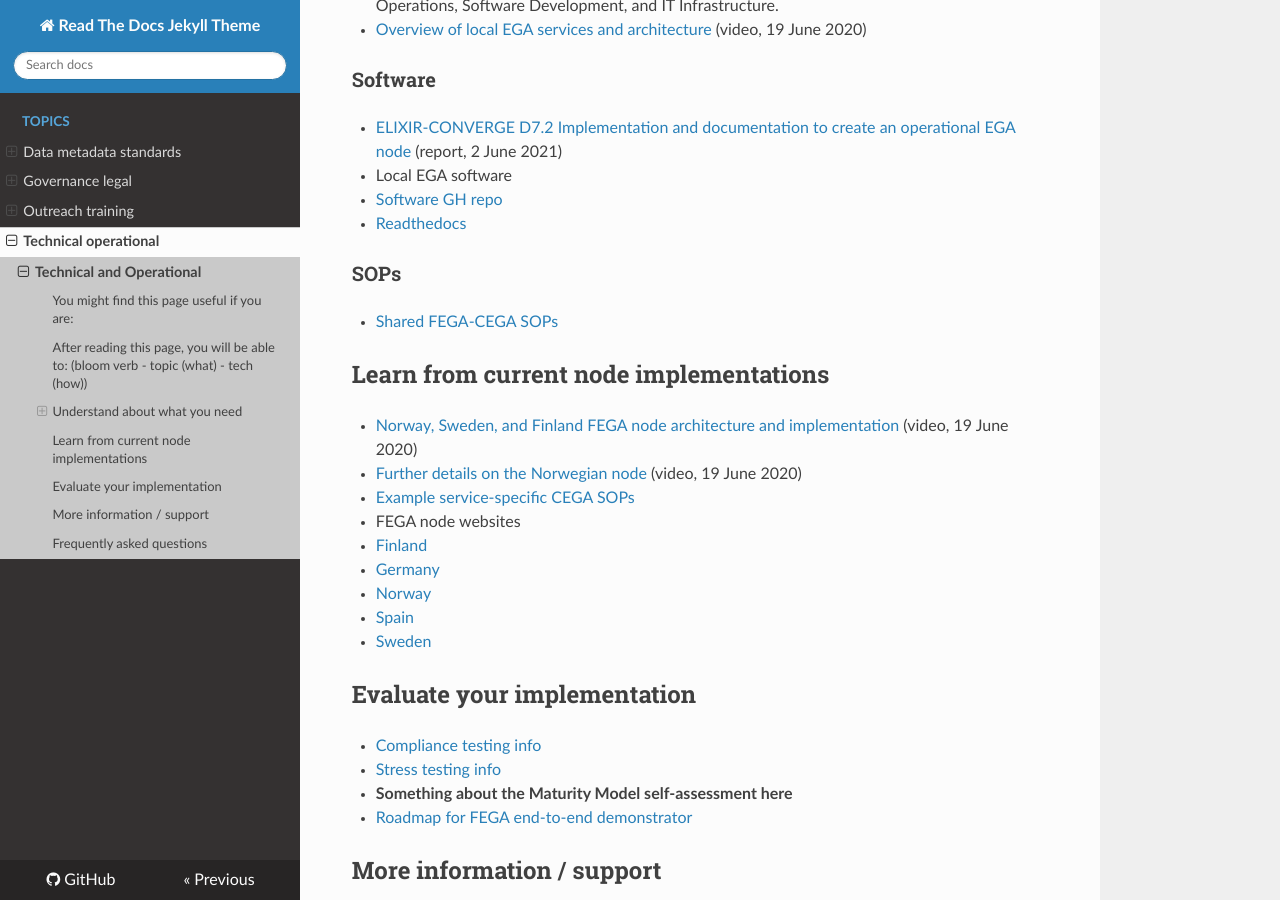
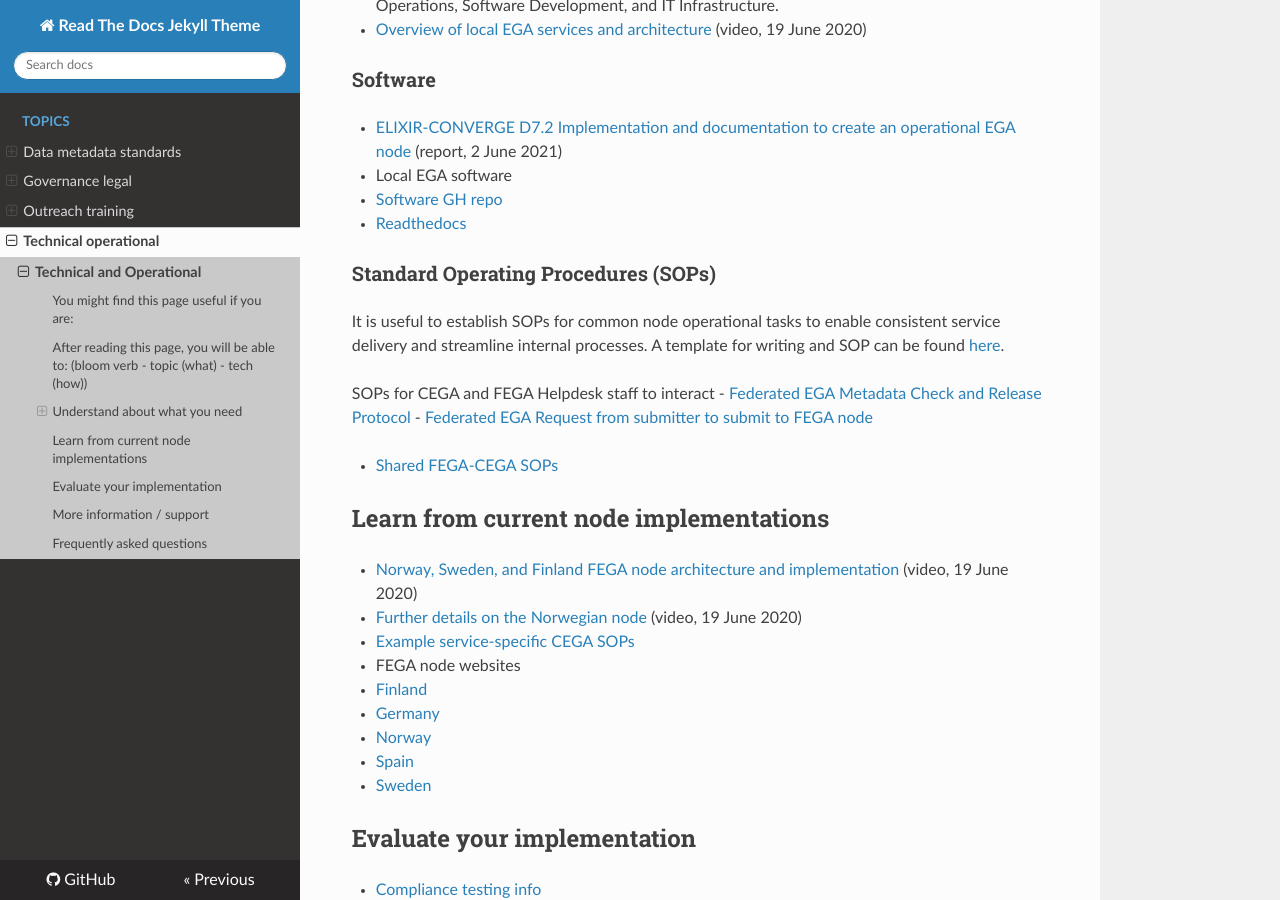
Before and after one commit to viklund/FEGA-onboarding, an MkDocs documentation site: the page built from docs/topics/technical-operational/README.md, in a window 1280 px wide and 900 px high, scrolled down 926 px. Built offline with MkDocs 1.6.1, drawn with Linux system fonts in a browser that asks for light colours; nearby versions of some CDN libraries.

Commit message:
Add links to SOPs

```diff
--- a/docs/topics/technical-operational/README.md
+++ b/docs/topics/technical-operational/README.md
@@ -33,7 +33,13 @@ Welcome! If you are involved in technical or operational aspects of establishing
   - [Readthedocs](https://localega.readthedocs.io/)
 
 
-### SOPs
+### Standard Operating Procedures (SOPs)
+
+It is useful to establish SOPs for common node operational tasks to enable consistent service delivery and streamline internal processes. A template for writing and SOP can be found [here](https://docs.google.com/document/d/1BWPL9I9PlWiea6k-vcDDwaMu3rM5FSdV_0n8u7hAQpg/edit?usp=sharing).
+
+SOPs for CEGA and FEGA Helpdesk staff to interact
+- [Federated EGA Metadata Check and Release Protocol](https://docs.google.com/document/d/1v7l_ODdh-yxyhWl8Y8R3IZC2hEy5x8KgjBQmFyEyGgw/edit?usp=sharing)
+- [Federated EGA Request from submitter to submit to FEGA node](https://docs.google.com/document/d/1c5YfLqGjCmRlG0NF9lsuU6IWUrCq4u8Ug3Ye5xMrxtI/edit?usp=sharing)
 
 - [Shared FEGA-CEGA SOPs](https://drive.google.com/drive/folders/14yFvXOxRyGl-ENogIB5TdogIUdL-gmfk?usp=sharing)
 
```
